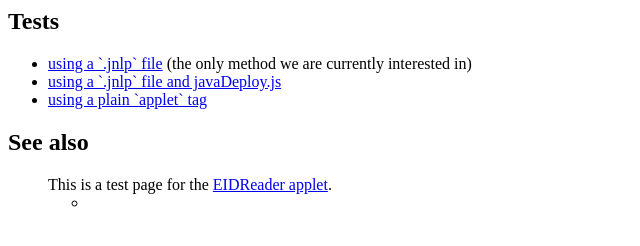
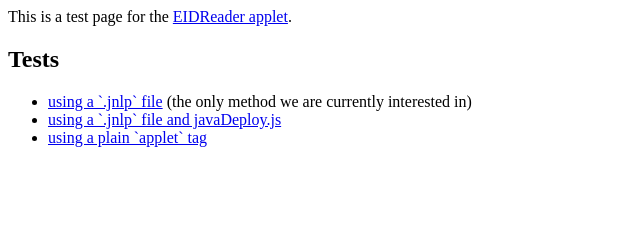
Before and after one commit to lsaffre/eidreader, a plain HTML site: page applets/index.html in a window 1280 px wide. Shown: the whole page, without its empty margins (0-640 px from the left). Drawn offline with Linux system fonts and the light colour scheme.

Commit message:
http://docs.lino-framework.org/blog/2013/1220.html

```diff
--- a/applets/index.html
+++ b/applets/index.html
@@ -4,6 +4,11 @@
 <title>EIDReader applet test page</title>
 </head>
 <body>
+
+This is a test page for the
+<a href="http://lino-framework.org/eidreader/index.html">EIDReader applet</a>.
+
+
 <h2>Tests</h2>
 <ul>
 <li><a href="test_using_jnlp.html">using a `.jnlp` file</a>
@@ -12,16 +17,6 @@
 <li><a href="test_using_jnlp_and_jsdeploy.html">using a `.jnlp` file and javaDeploy.js</a></li>
 <li><a href="test.html">using a plain `applet` tag</a></li>
 </ul>
-<h2>See also</h2>
-<ul>
-
-This is a test page for the
-<a href="http://lino-framework.org/eidreader/index.html">EIDReader applet</a>.
-
-<ul>
-<li>
-</li>
-</ul>
 
 </body>
 </html>
```
